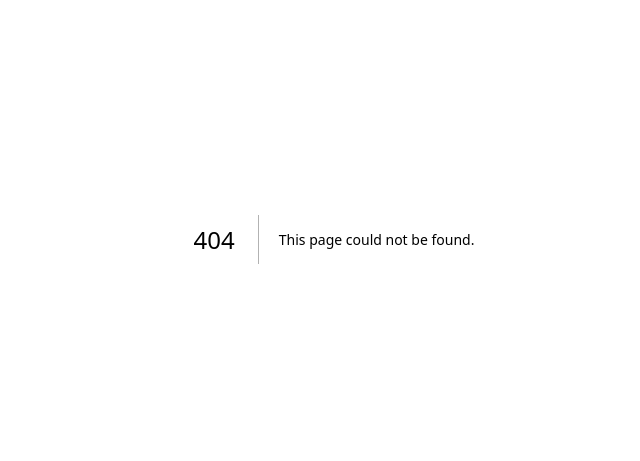
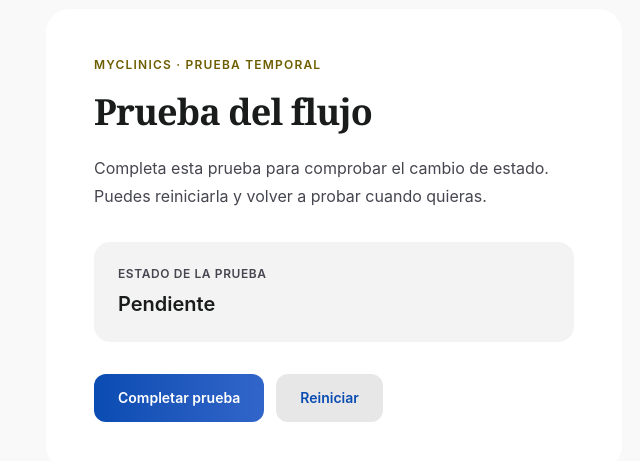
Before and after one commit to manromero/my-clinics, a Next.js app: page /workflow-demo in a window 1280 px wide. Before the commit this address had no page. Shown: the part 161-622 px from the top of the page, without its empty margins (306-946 px from the left). Built offline with nearby package versions, Linux system fonts and the light colour scheme.

Commit message:
test: stage global workflow exercise and isolated review fixture

```diff
--- /dev/null
+++ b/src/app/workflow-demo/page.tsx
@@ -0,0 +1,62 @@
+"use client";
+
+import { useState } from "react";
+
+export default function WorkflowDemoPage() {
+  const [completed, setCompleted] = useState(false);
+
+  return (
+    <main className="flex min-h-dvh items-center justify-center bg-[#faf9fa] px-5 py-12 font-sans text-[#1a1c1c] sm:px-8">
+      <section
+        aria-labelledby="workflow-title"
+        className="w-full max-w-xl rounded-3xl bg-white p-8 sm:p-12"
+      >
+        <p className="mb-4 text-xs font-semibold tracking-widest text-[#6d5e00] uppercase">
+          MyClinics · Prueba temporal
+        </p>
+        <h1
+          id="workflow-title"
+          className="font-serif text-3xl leading-tight font-bold tracking-tight sm:text-4xl"
+        >
+          Prueba del flujo
+        </h1>
+        <p className="mt-5 text-base leading-7 text-[#45464f]">
+          Completa esta prueba para comprobar el cambio de estado. Puedes
+          reiniciarla y volver a probar cuando quieras.
+        </p>
+
+        <div className="my-8 rounded-2xl bg-[#f4f3f4] p-6">
+          <p className="text-xs font-semibold tracking-wider text-[#45464f] uppercase">
+            Estado de la prueba
+          </p>
+          <p
+            role="status"
+            aria-live="polite"
+            aria-atomic="true"
+            className="mt-2 text-xl font-semibold"
+          >
+            {completed ? "Completado" : "Pendiente"}
+          </p>
+        </div>
+
+        <div className="flex flex-col gap-3 sm:flex-row">
+          <button
+            type="button"
+            disabled={completed}
+            onClick={() => setCompleted(true)}
+            className="min-h-12 cursor-pointer rounded-xl bg-linear-to-r from-[#094cb2] to-[#3165c9] px-6 py-3 text-sm font-semibold text-white hover:brightness-95 focus-visible:outline-2 focus-visible:outline-offset-4 focus-visible:outline-[#094cb2] disabled:cursor-default disabled:bg-[#dfe3e8] disabled:bg-none disabled:text-[#45464f] disabled:brightness-100"
+          >
+            Completar prueba
+          </button>
+          <button
+            type="button"
+            onClick={() => setCompleted(false)}
+            className="min-h-12 cursor-pointer rounded-xl bg-[#e8e7e8] px-6 py-3 text-sm font-semibold text-[#094cb2] hover:bg-[#dedddd] focus-visible:outline-2 focus-visible:outline-offset-4 focus-visible:outline-[#094cb2]"
+          >
+            Reiniciar
+          </button>
+        </div>
+      </section>
+    </main>
+  );
+}
--- /dev/null
+++ b/validation-fixtures/workflow/check.mjs
@@ -0,0 +1,30 @@
+import assert from "node:assert/strict";
+import { countAtOrBelow } from "./count.mjs";
+
+const cases = [
+  { name: "ordinary values", values: [1, 3, 5], limit: 4, expected: 2 },
+  { name: "empty array", values: [], limit: 2, expected: 0 },
+  { name: "exact equality", values: [2], limit: 2, expected: 1 },
+  { name: "repeated boundary", values: [1, 2, 2, 3], limit: 2, expected: 3 },
+  { name: "zero boundary", values: [-1, 0, 1], limit: 0, expected: 2 },
+  { name: "negative boundary", values: [-3, -2, -1], limit: -2, expected: 2 },
+];
+
+let failures = 0;
+for (const { name, values, limit, expected } of cases) {
+  try {
+    const original = [...values];
+    const actual = countAtOrBelow(values, limit);
+    assert.deepEqual(values, original);
+    assert.equal(actual, expected);
+    console.log(`PASS ${name}`);
+  } catch (error) {
+    failures += 1;
+    console.error(`FAIL ${name}: ${error.message}`);
+  }
+}
+
+console.log(
+  `workflow: ${cases.length - failures}/${cases.length} cases passed`,
+);
+process.exitCode = failures === 0 ? 0 : 1;
--- /dev/null
+++ b/validation-fixtures/workflow/count.mjs
@@ -0,0 +1,4 @@
+// Intentional exercise defect; never import this fixture into production code.
+export function countAtOrBelow(values, limit) {
+  return values.filter((value) => value < limit).length;
+}
```
Also changed, not shown: validation-fixtures/workflow/README.md (added), 10 other files (tests, documents, lock files or other folders).
